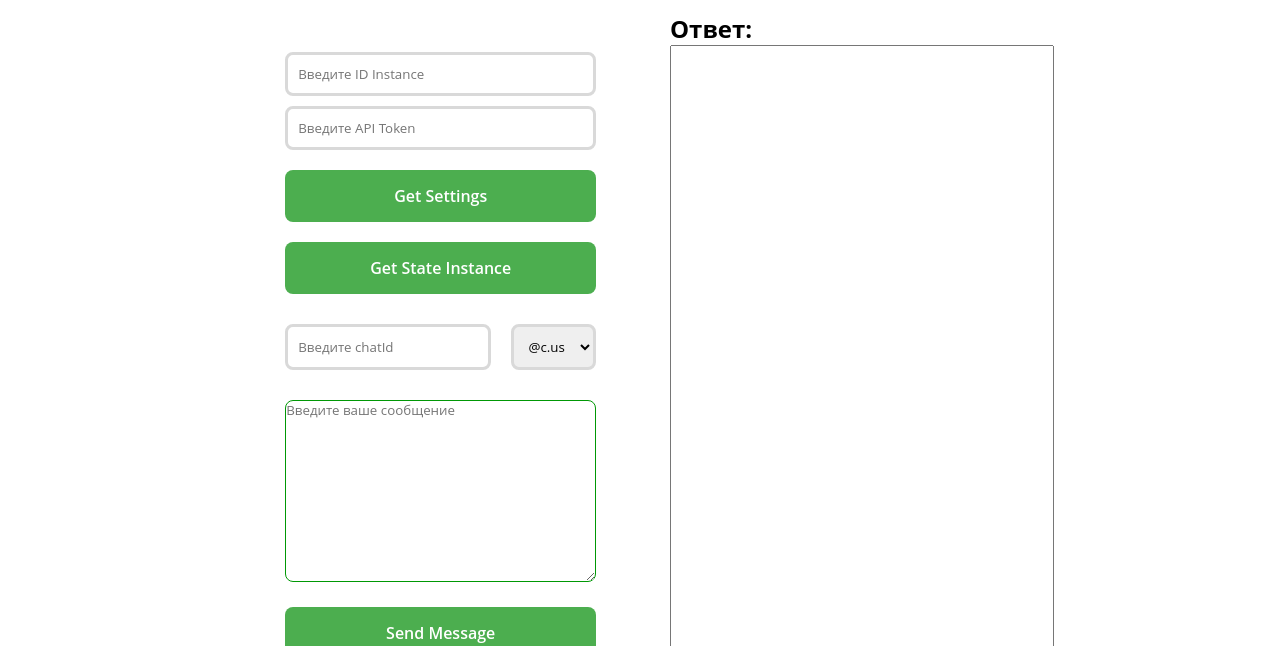
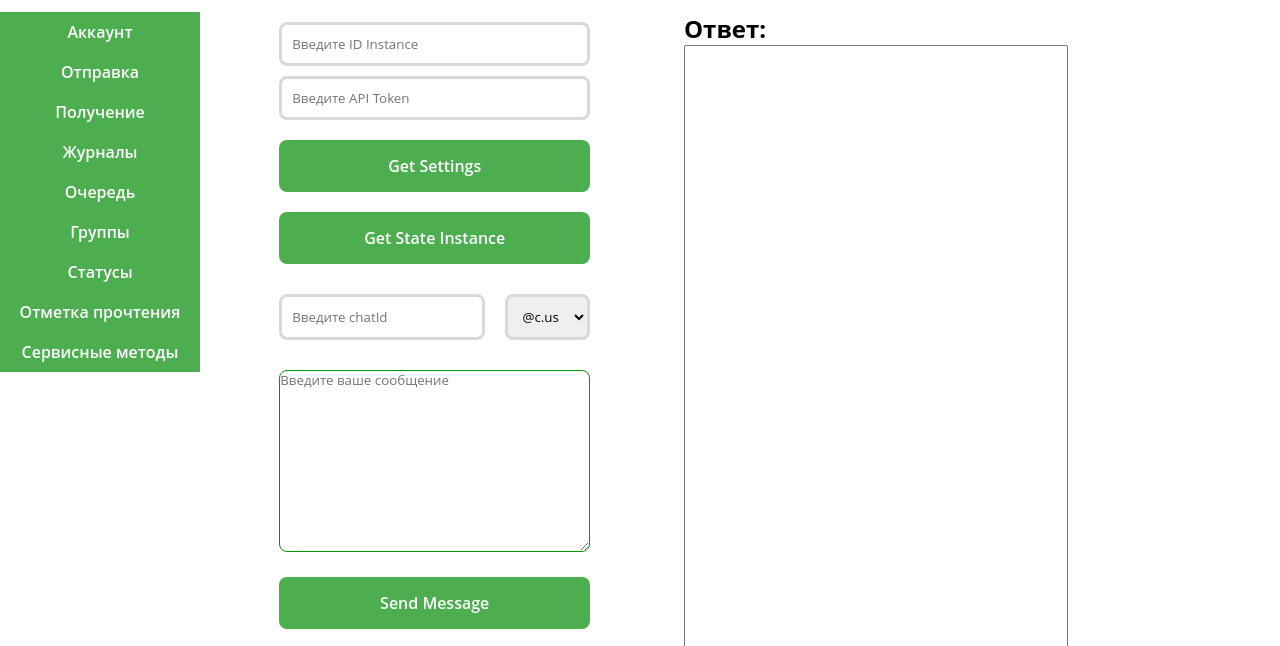
Before and after one commit to SergeyShark/testing-platform, a plain HTML site: page index.html in a window 1280 px wide. Shown: the part 83-729 px from the top of the page. Drawn offline with Linux system fonts and the light colour scheme.

Commit message:
added changes

```diff
--- a/index.html
+++ b/index.html
@@ -4,7 +4,7 @@
   <head>
     <meta charset="UTF-8" />
     <meta name="viewport" content="width=device-width, initial-scale=1.0" />
-    <title>Тестовое задание: Сергей Сатанин</title>
+    <title>Платформа для тестирования API</title>
     <link rel="stylesheet" href="style.css" />
     <link
       rel="icon"
@@ -46,6 +46,19 @@
     </header>
     <main>
       <div class="main-contaner">
+        <div class="methods-list-container">
+          <ul class="methods-list">
+            <li class="methods-list-item">Аккаунт</li>
+            <li class="methods-list-item">Отправка</li>
+            <li class="methods-list-item">Получение</li>
+            <li class="methods-list-item">Журналы</li>
+            <li class="methods-list-item">Очередь</li>
+            <li class="methods-list-item">Группы</li>
+            <li class="methods-list-item">Статусы</li>
+            <li class="methods-list-item">Отметка прочтения</li>
+            <li class="methods-list-item">Сервисные методы</li>
+          </ul>
+        </div>
         <div class="methods-container">
           <form class="instance-form" id="instance-form">
             <label for="id-instance"></label>
--- a/style.css
+++ b/style.css
@@ -1,4 +1,4 @@
-* {
+*{
   margin: 0;
   padding: 0;
   box-sizing: border-box;
@@ -33,7 +33,6 @@
   text-decoration: none;
   font-weight: 600;
   letter-spacing: .01em;
-
 }
 .logo-name{
   margin-left: 5px;
@@ -46,13 +45,13 @@
 }
 .main-contaner {
   display: flex;
-    justify-content: center;
+  /* justify-content: center; */
 }
 .methods-container {
   display: flex;
   justify-content: center;
   width: 30vw;
-    margin: 30px;
+  margin:0 50px;
 }
 form {
   width: 90%;
@@ -116,3 +115,23 @@
   width: 30vw;
   height: 90vh;
 }
+li{
+  list-style: none;
+}
+.methods-list-item{
+  display: flex;
+  align-items: center;
+  justify-content: center;
+  background-color: var(--main-color);
+  height: 40px;
+  width: 200px;
+  transition: 0.5s;
+  font-size: 1em;
+  color: white;
+  font-weight: 600;
+}
+.methods-list-item:hover{
+  background-color: white;
+  color: var(--main-color);
+  cursor: pointer;
+}
```
Lines whose indentation alone changed are shown as unchanged.
